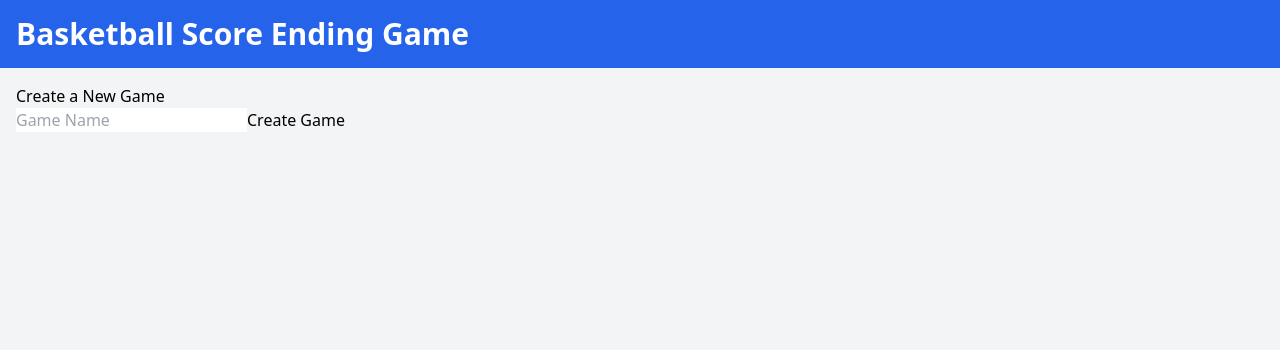
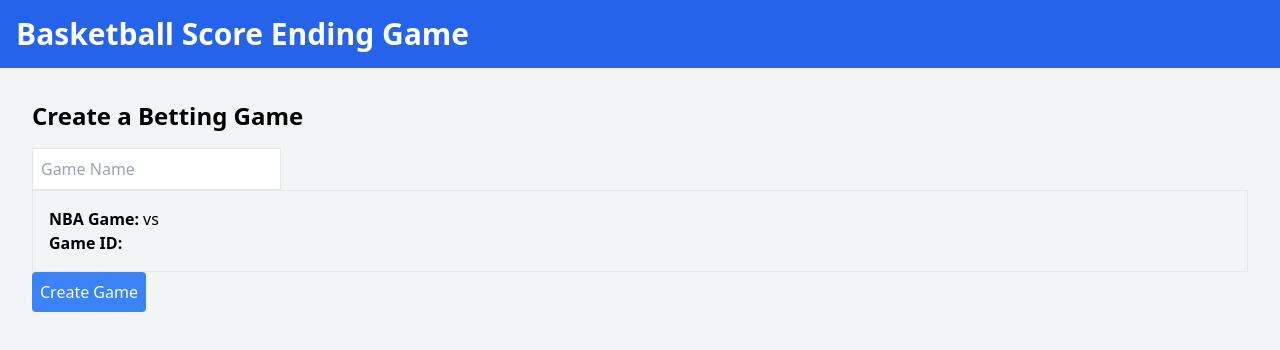
Before and after one commit to mrclaytorres/basketball-score-ending-game, a Next.js app in the folder frontend/: page /game/create in a window 1280 px wide. Shown: the top 350 px of the page. Built offline with nearby package versions, Linux system fonts and the light colour scheme; no server answers; sample sign-in values are in the browser's storage.

Commit message:
Including userId to the session response

```diff
--- a/frontend/app/game/create/page.js
+++ b/frontend/app/game/create/page.js
@@ -2,17 +2,22 @@
 
 import React, { useEffect, useState } from "react";
 import { getSession } from 'next-auth/react';
-import { useRouter } from 'next/navigation';
+import { useRouter, useSearchParams } from 'next/navigation';
 
 export default function GameCreatePage() {
   const [loading, setLoading] = useState(true);
   const [gameName, setGameName] = useState('');
   const router = useRouter();
+  const searchParams = useSearchParams();
   const [session, setSession] = useState(null);
+  const gameId = searchParams.get("gameId");
+  const homeTeam = searchParams.get("homeTeam");
+  const awayTeam = searchParams.get("awayTeam");
 
   useEffect(() => {
     const checkSession = async () => {
       const session = await getSession();
+      console.log("Session:", session);
       if (!session) {
         router.push('/auth/login');
       } else {
@@ -32,7 +37,12 @@ export default function GameCreatePage() {
       headers: {
         'Content-Type': 'application/json',
       },
-      body: JSON.stringify({ name: gameName, createdBy: session.user.id }),
+      body: JSON.stringify({
+        name: gameName,
+        createdBy: session.user.id,
+        nbaGameId: gameId,
+        homeTeam,
+        awayTeam,}),
     });
 
     if (res.ok) {
@@ -43,17 +53,24 @@ export default function GameCreatePage() {
   };
 
   return (
-    <div>
-      <h1>Create a New Game</h1>
-      <form onSubmit={handleSubmit}>
+    <div className="container mx-auto p-4">
+      <h1 className="text-2xl font-bold mb-4">Create a Betting Game</h1>
+      <form onSubmit={handleSubmit} className="space-y-4">
         <input
           type="text"
           placeholder="Game Name"
           value={gameName}
           onChange={(e) => setGameName(e.target.value)}
           required
+          className="border p-2 w-full"
         />
-        <button type="submit">Create Game</button>
+        <div className="p-4 border bg-gray-100">
+          <p><strong>NBA Game:</strong> {homeTeam} vs {awayTeam}</p>
+          <p><strong>Game ID:</strong> {gameId}</p>
+        </div>
+        <button type="submit" className="bg-blue-500 text-white p-2 rounded">
+          Create Game
+        </button>
       </form>
     </div>
   );
--- a/frontend/models/Game.js
+++ b/frontend/models/Game.js
@@ -4,9 +4,11 @@ import mongoose from 'mongoose';
 const GameSchema = new mongoose.Schema({
   name: { type: String, required: true },
   createdBy: { type: mongoose.Schema.Types.ObjectId, ref: 'User', required: true },
-  createdAt: { type: Date, default: Date.now },
-  slots: [{ type: String, default: '' }],
-});
+  nbaGameId: { type: String, required: true },  // Stores the NBA game ID
+  homeTeam: { type: String, required: true },   // Stores the home team abbreviation
+  awayTeam: { type: String, required: true },   // Stores the away team abbreviation
+  slots: { type: [String], default: Array(100).fill('') }  // 100 slots initialized
+}, { timestamps: true });  // Adds createdAt and updatedAt timestamps
 
 const Game = mongoose.models.Game || mongoose.model('Game', GameSchema);
 export default Game;
--- a/frontend/pages/api/auth/[...nextauth].js
+++ b/frontend/pages/api/auth/[...nextauth].js
@@ -19,7 +19,7 @@ export const authOptions = {
         await dbConnect();
         const user = await User.findOne({ email: credentials.email });
         if (user && await bcrypt.compare(credentials.password, user.password)) {
-          return { id: user._id, name: user.name, email: user.email };
+          return { id: user._id.toString(), name: user.name, email: user.email };
         }
         throw new Error('Invalid email or password');
       }
@@ -27,6 +27,21 @@ export const authOptions = {
   ],
   pages: {
     signIn: '/auth/login',
+  },
+  // Modify your NextAuth options to include a callbacks object
+  callbacks: {
+    async jwt({ token, user }) {
+      if (user) {
+        token.id = user.id;  // Store user ID in the token
+      }
+      return token;
+    },
+    async session({ session, token }) {
+      if (session.user) {
+        session.user.id = token.id;  // Attach user ID to session object
+      }
+      return session;
+    }
   }
 };
 
--- a/frontend/pages/api/game/create.js
+++ b/frontend/pages/api/game/create.js
@@ -9,13 +9,21 @@ export default async function handler(req, res) {
     return res.status(405).json({ message: 'Method not allowed' });
   }
 
+  console.log("Received request to create game:", req.body);
+
   const session = await getServerSession(req, res, authOptions);
 
   if (!session) {
+    console.error("Unauthorized access attempt");
     return res.status(401).json({ message: 'Unauthorized' });
   }
 
-  const { name, createdBy } = req.body;
+  const { name, createdBy, nbaGameId, homeTeam, awayTeam } = req.body;
+
+  if (!name || !createdBy || !nbaGameId || !homeTeam || !awayTeam) {
+    console.error("Missing required fields:", { name, createdBy, nbaGameId, homeTeam, awayTeam });
+    return res.status(400).json({ message: 'Game name and creator are required' });
+  }
 
   await dbConnect();
 
@@ -23,11 +31,16 @@ export default async function handler(req, res) {
     const newGame = new Game({
       name,
       createdBy,
+      nbaGameId,
+      homeTeam,
+      awayTeam,
       slots: Array(100).fill('')  // Initialize 100 slots
     });
     await newGame.save();
+    console.log("Game successfully created:", newGame);
     res.status(201).json({ message: 'Game created', game: newGame });
   } catch (error) {
+    console.error("Database error:", error);
     res.status(500).json({ message: 'Failed to create game' });
   }
 }
```
